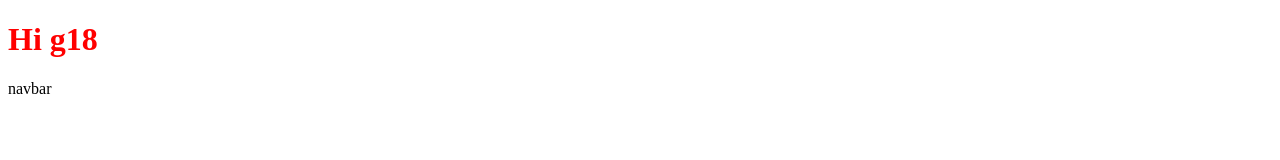
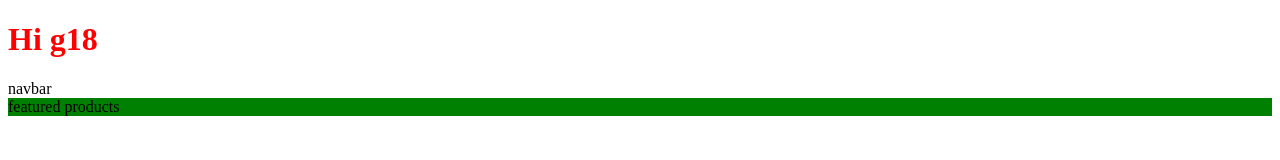
Before and after one commit to codeumarov/test-16, a plain HTML site: page index.html in a window 1280 px wide. Drawn offline with Linux system fonts and the light colour scheme.

Commit message:
section add teplate

```diff
--- a/index.html
+++ b/index.html
@@ -12,5 +12,8 @@
   <navbar>
     navbar
   </navbar>
+  <section class="featured">
+    featured products
+  </section>
 </body>
 </html>
--- a/style.css
+++ b/style.css
@@ -3,3 +3,6 @@
 #title{
   color: red;
 }
+.featured{
+  background-color: green;
+}
```
